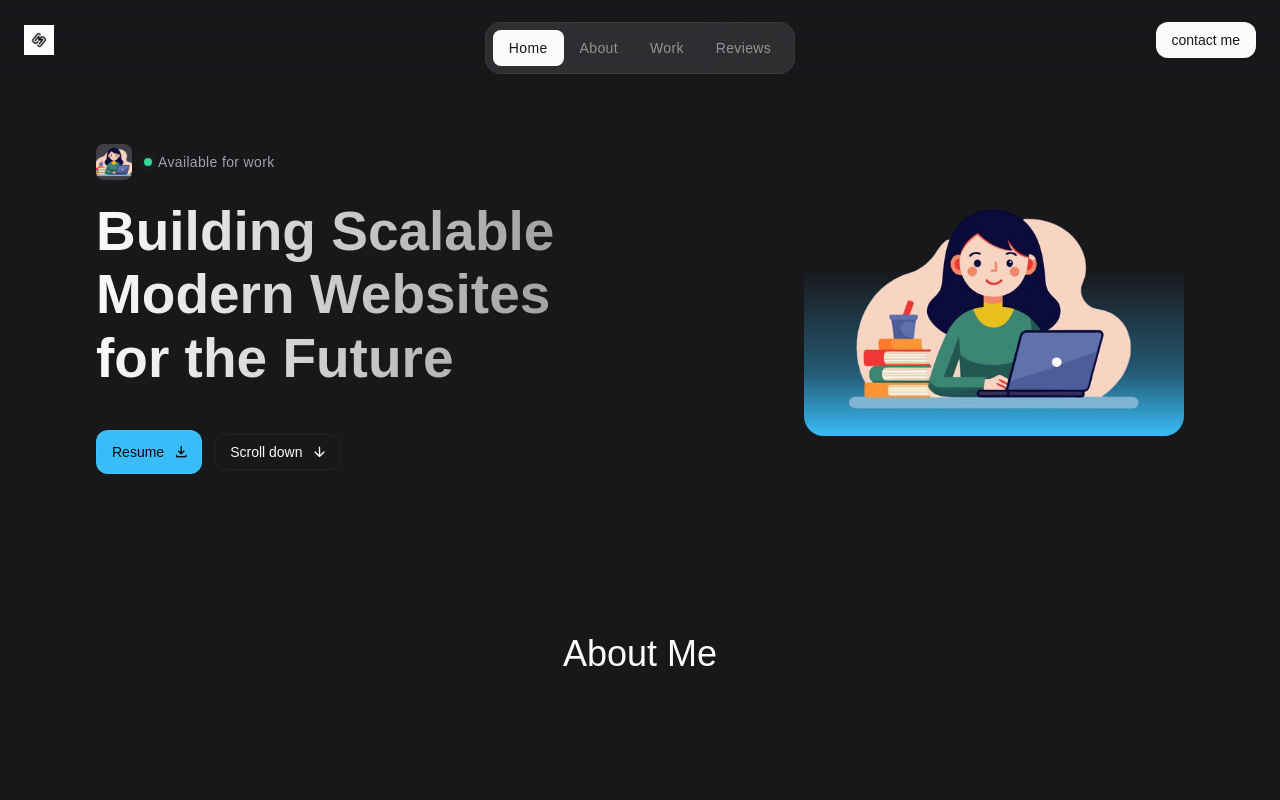
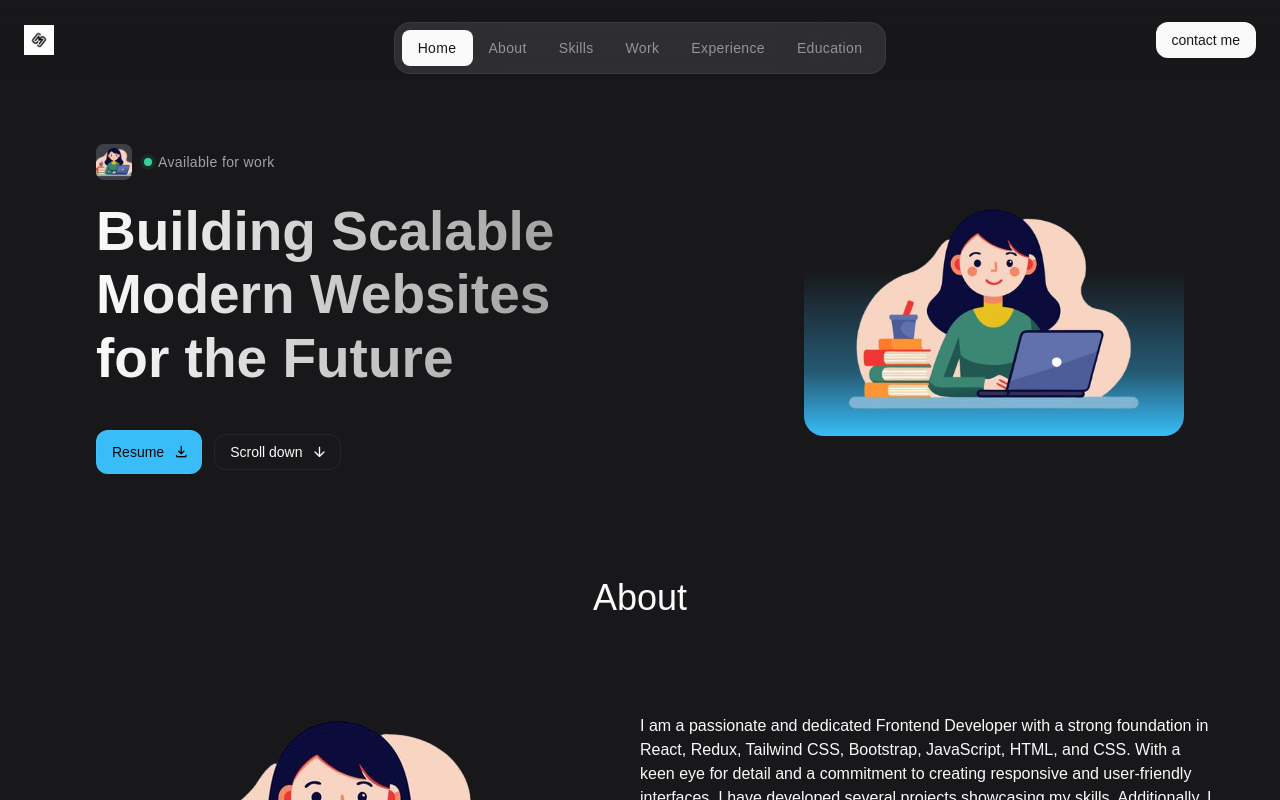
Before and after one commit to sana107/Dashboard_Assignment, a React (Vite) app: page / in a window 1280 px wide. Shown: the top 800 px of the page. Built offline with nearby package versions, Linux system fonts and the light colour scheme.

Commit message:
changes in ui

```diff
--- a/src/App.jsx
+++ b/src/App.jsx
@@ -8,6 +8,7 @@ import Projects from './components/Projects'
 import Experience from './components/Experience'
 import Education from './components/Education'
 import ContactForm from './components/ContactForm';
+// import Footer from './components/Footer'
 
 const App = () => {
   return (
@@ -23,6 +24,7 @@ const App = () => {
           <Experience/>
           <Education/>
           <ContactForm/>
+          {/* <Footer /> */}
         </main>
 
     </>
--- a/src/components/About.jsx
+++ b/src/components/About.jsx
@@ -1,23 +1,41 @@
 import React from "react";
+import { motion } from "framer-motion";
 import girl_img from "../assets/girl_img.png";
 
 const About = () => {
   return (
-    <div className="border-b border-neutral-900 pb-4">
-      <h1 className="my-40 text-center text-4xl text-zinc-50">
-        About Me
+    <div id="about" className=" p-10 border-b border-neutral-900">
+      <motion.h1
+        initial={{ opacity: 0, y: -50 }}
+        animate={{ opacity: 1, y: 0 }}
+        transition={{ duration: 1 }}
+        className="my-16 text-center text-4xl text-zinc-50"
+      >
+        About
         {/* <span className="text-neutral-500">Me</span> */}
-      </h1>
+      </motion.h1>
       <div className="flex flex-wrap">
-        <div className="w-full lg:w-1/2 lg:p-8">
-          <div className="flex items-center justify-center">
-            <img className="rounded-zxl" src={girl_img} alt="aboutme"/>
-          </div>
+        <div className="w-full lg:w-1/2 ">
+          <motion.div
+            initial={{ opacity: 0, x: -100 }}
+            whileInView={{ opacity: 1, x: 0 }}
+            transition={{ duration: 1 }}
+            viewport={{ once: true }}
+            className="flex items-center justify-center"
+          >
+            <img className="rounded-zxl" src={girl_img} alt="aboutme" />
+          </motion.div>
         </div>
 
         <div className="w-full lg:w-1/2">
-          <div className=" flex justify-center lg:justify-start">
-            <p className="my-2 max-w-xl py-6">
+          <motion.div className=" flex justify-center lg:justify-start">
+            <motion.p
+              initial={{ opacity: 0, x: 100 }} // Start from the right (x: 100)
+              whileInView={{ opacity: 1, x: 0 }} // Move to the center (x: 0)
+              transition={{ duration: 1, delay: 0.5 }} // Smooth animation with delay
+              viewport={{ once: true }}
+              className="my-2 max-w-xl py-6"
+            >
               I am a passionate and dedicated Frontend Developer with a strong
               foundation in React, Redux, Tailwind CSS, Bootstrap, JavaScript,
               HTML, and CSS. With a keen eye for detail and a commitment to
@@ -29,8 +47,8 @@ const About = () => {
               development. As a fresher, I am eager to bring my skills and
               enthusiasm to contribute to innovative and impactful projects in a
               professional setting.
-            </p>
-          </div>
+            </motion.p>
+          </motion.div>
         </div>
       </div>
     </div>
--- a/src/components/ContactForm.jsx
+++ b/src/components/ContactForm.jsx
@@ -2,6 +2,7 @@ import React, { useState } from "react";
 import emailjs from "@emailjs/browser";
 import toast, { Toaster } from "react-hot-toast";
 import { FiSend } from "react-icons/fi";
+import {motion} from "framer-motion";
 
 const ContactForm = () => {
   const [formData, setFormData] = useState({
@@ -68,7 +69,11 @@ const ContactForm = () => {
       <h2 className="my-8 text-center text-4xl font-semibold tracking-tighter ">
         Let's Connect
       </h2>
-      <form onSubmit={handleSubmit}>
+      <motion.form
+      initial={{opacity:0}}
+      whileInView={{opacity:1}}
+      transition={{duration:0.8, delay: 0.7}}
+      onSubmit={handleSubmit}>
         <div className="mb-4 flex space-x-4">
           <div className="lg:w-1/2">
             <input
@@ -81,7 +86,7 @@ const ContactForm = () => {
               className="mb-8 w-full appearance-none rounded-lg border border-stone-50/30 bg-transparent px-3 py-2 text-sm focus:border-stone-400 focus-outline-none"
             />
             {errors.name && (
-              <p className="text-sm text-rose-800">{errors.name}</p>
+              <motion.p initial={{opacity: 0}}  whileInView={{opacity:1}} className="text-sm text-rose-800">{errors.name}</motion.p>
             )}
           </div>
 
@@ -96,7 +101,7 @@ const ContactForm = () => {
               className="mb-8 w-full appearance-none rounded-lg border border-stone-50/30 bg-transparent px-3 py-2 text-sm focus:border-stone-400 focus-outline-none"
             />
             {errors.email && (
-              <p className="text-sm text-rose-800">{errors.email}</p>
+              <motion.p initial={{opacity: 0}}  whileInView={{opacity:1}} className="text-sm text-rose-800">{errors.email}</motion.p>
             )}
           </div>
         </div>
@@ -112,12 +117,12 @@ const ContactForm = () => {
             className="mb-8 w-full appearance-none rounded-lg border border-stone-50/30 bg-transparent px-3 py-2 text-sm focus:border-stone-400 focus-outline-none" rows="6"
           />
           {errors.message && (
-            <p className="text-sm text-rose-800">{errors.message}</p>
+            <motion.p initial={{opacity: 0}}  whileInView={{opacity:1}} className="text-sm text-rose-800">{errors.message}</motion.p>
           )}
         </div>
 
 
-        <button type="submit" className="mb-8 w-full rounded border border-stone-50/30 bg-stone-200 py-2 text-sm font-semibold text-stone-900 hover:bg-stone-300">
+        <button type="submit" className={`mb-8 w-full rounded border border-stone-50/30 bg-stone-200 py-2 text-sm font-semibold text-stone-900 hover:bg-stone-300 ${isSending ? "cursor-not-allowed opacity-50" : "" }`} disabled={isSending}>
             <div className="flex items-center justify-center gap-2">
                 {
                     isSending ? "Sending..." : "Send"
@@ -126,7 +131,7 @@ const ContactForm = () => {
             </div>
          </button>
 
-      </form>
+      </motion.form>
     </div>
   );
 };
--- a/src/components/Education.jsx
+++ b/src/components/Education.jsx
@@ -4,12 +4,12 @@ import {motion} from "framer-motion";
 
 const Education = () => {
   return (
-    <section className="py-8 mt-16" id="education">
+    <section className=" pt-16" id="education">
       <motion.h2
         initial={{opacity:0,y:-20}}
         whileInView={{opacity:1, y:0}}
         transition={{duration:1}}
-        className="mb-4 text-center text-3xl font-bold">Education</motion.h2>
+        className="mt-4 text-center text-3xl font-bold">Education</motion.h2>
       <div className="py-8">
         {EDUCATION.map((edu, id) => (
           <motion.div
--- a/src/components/Header.jsx
+++ b/src/components/Header.jsx
@@ -40,20 +40,27 @@ const Header = ({ navOpen }) => {
       className: "nav-link",
     },
     {
+      label: "Skills",
+      link: "#skills",
+      className: "nav-link",
+    },
+    {
       label: "Work",
       link: "#work",
       className: "nav-link",
     },
     {
-      label: "Reviews",
-      link: "#reviews",
-      className: "nav-link",
+      label: "Experience",
+      link: "#experience",
+      className: "nav-link ",
     },
     {
-      label: "Contact",
-      link: "#contact",
-      className: "nav-link md:hidden",
+      label: "Education",
+      link: "#education",
+      className: "nav-link ",
     },
+
+
   ];
 
   return (
--- a/src/components/HeroSection.jsx
+++ b/src/components/HeroSection.jsx
@@ -4,7 +4,7 @@ import { ButtonPrimary,ButtonOutline } from "./Button";
 
 const HeroSection = () => {
   return (
-    <section id="Home" className="pt-28 lg:pt-36">
+    <section id="home" className="pt-28 lg:pt-36">
       <div className="container lg:grid lg:grid-cols-2 items-center lg:gap-10">
         <div>
           <div className="flex items-center gap-3">
```
Also changed, not shown: src/components/Footer.jsx (added, +23 -0 lines), src/constants/index.jsx (+7 -0 lines).
